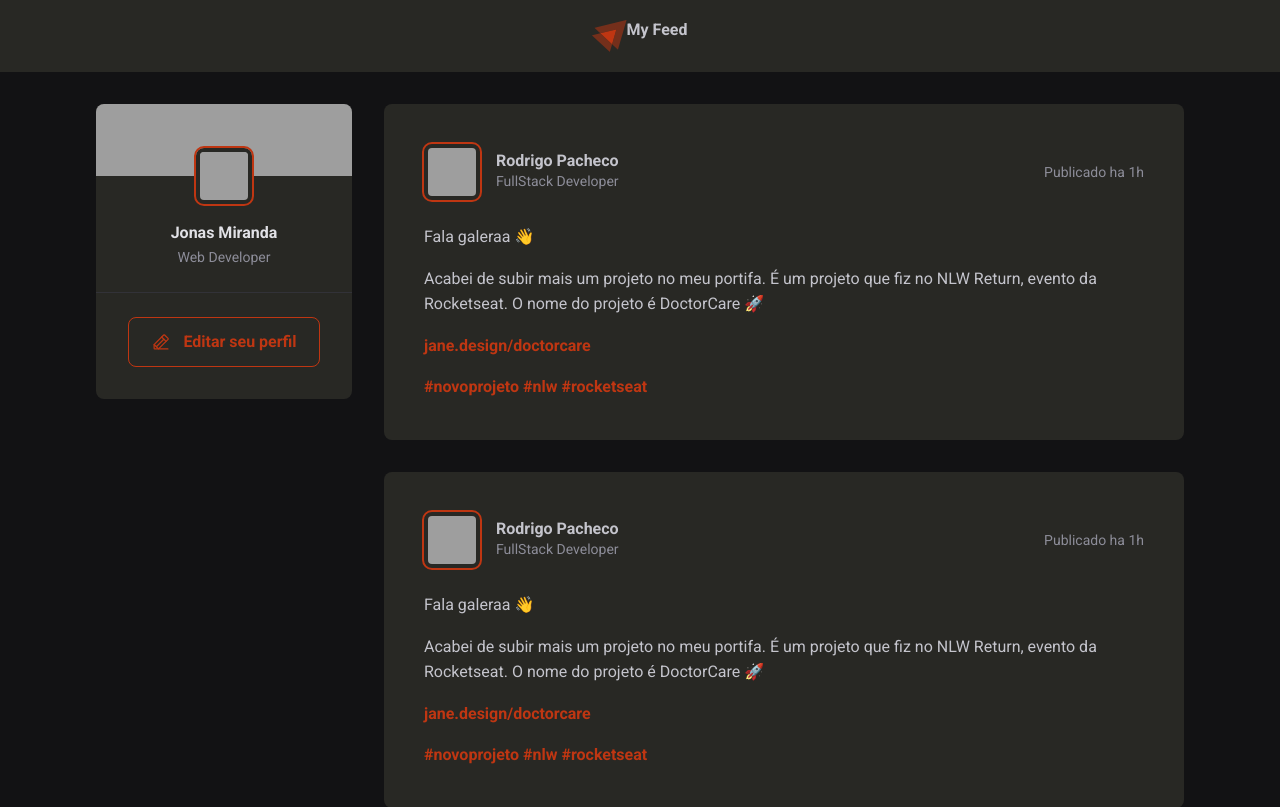
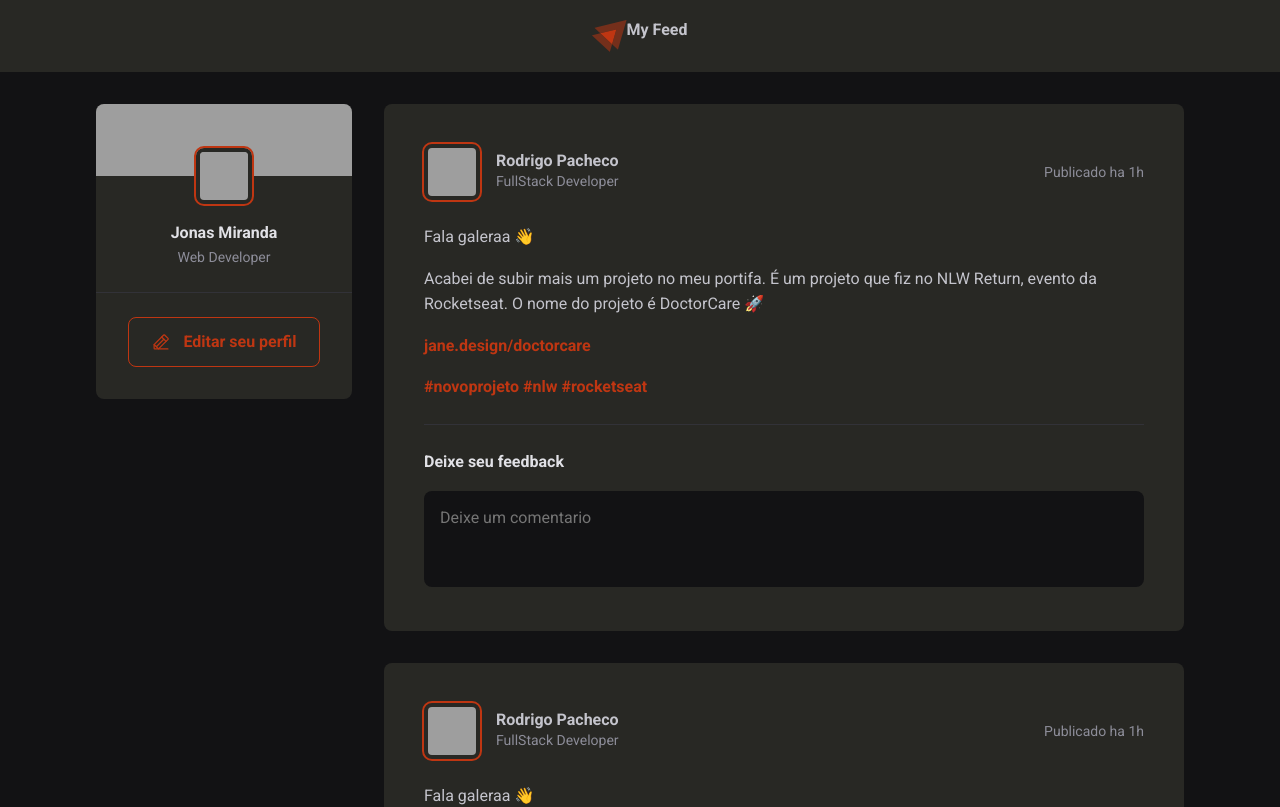
Before and after one commit to jonasemc/My-Feed, a React (Vite) app: page / in a window 1280 px wide. Shown: the top 807 px of the page. Built offline with nearby package versions, Linux system fonts and the light colour scheme; grey boxes are pictures that could not be loaded.

Commit message:
feat: create comment form

```diff
--- a/src/components/Post.jsx
+++ b/src/components/Post.jsx
@@ -34,6 +34,13 @@
           <a href="">#rocketseat </a>
         </p>
       </div>
+      <form className={styles.commentForm}>
+        <strong>Deixe seu feedback</strong>
+        <textarea placeholder="Deixe um comentario"></textarea>
+        <footer>
+          <button type="submit">Publicar</button>
+        </footer>
+      </form>
     </article>
   );
 }
--- a/src/components/Post.module.css
+++ b/src/components/Post.module.css
@@ -67,3 +67,54 @@
   line-height: 1.6;
   font-size: 0.875rem;
 }
+
+.commentForm {
+  width: 100%;
+  margin-top: 1.5rem;
+  padding-top: 1.5rem;
+  border-top: 1px solid var(--gray-600);
+}
+
+.commentForm > strong {
+  line-height: 1.6;
+  color: var(--gray-100);
+}
+
+.commentForm textarea {
+  width: 100%;
+  background: var(--gray-900);
+  border: 0;
+  resize: none;
+  height: 6rem;
+  padding: 1rem;
+  border-radius: 8px;
+  color: var(--gray-100);
+  line-height: 1.4;
+  margin-top: 1rem;
+}
+
+.commentForm footer {
+  visibility: hidden;
+  max-height: 0;
+}
+
+.commentForm:focus-within footer {
+  visibility: visible;
+  max-height: none;
+}
+
+.commentForm button[type="submit"] {
+  padding: 1rem 1.5rem;
+  margin-top: 1rem;
+  border-radius: 8px;
+  border: 0;
+  background: var(--orange);
+  color: var(--white);
+  font-weight: bold;
+  cursor: pointer;
+  transition: background-color 0.1s;
+}
+
+.commentForm button[type="submit"]:hover {
+  background: var(--orange-100);
+}
--- a/src/global.css
+++ b/src/global.css
@@ -10,6 +10,11 @@
 
   --orange: #bf3612;
   --orange-100: #f74012;
+}
+
+:focus {
+  outline: transparent;
+  box-shadow: 0 0 0 2px var(--orange);
 }
 
 * {
```
